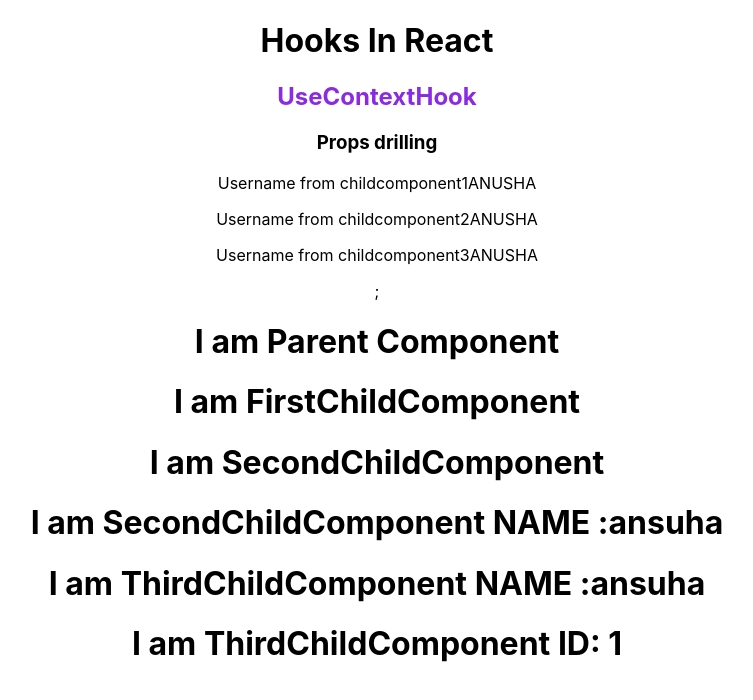
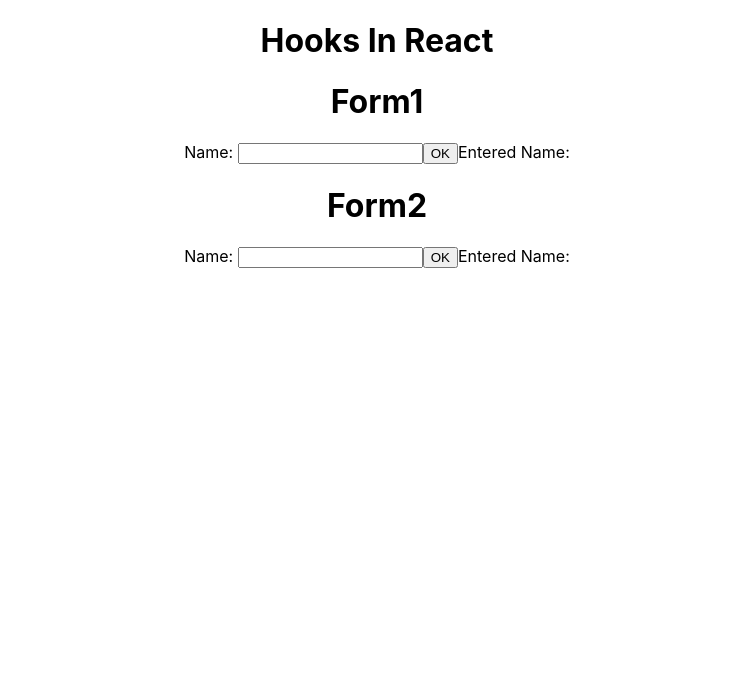
Before and after one commit to anushamutharasi/REDUX, a React (Create React App) app in the folder redux_beginner/: page / in a window 1280 px wide. Shown: the top 700 px of the page, without its empty margins (263-1016 px from the left). Built offline with nearby package versions, Linux system fonts and the light colour scheme.

Commit message:
Custom Hook with example

```diff
--- /dev/null
+++ b/redux_beginner/src/React-Hooks/CustomHooks/Form1.jsx
@@ -0,0 +1,21 @@
+import React ,{ useState}from 'react'
+import useCustomHook from './useCustomHook';
+
+const Form1 = () => {
+
+
+    const [name, submitHandler, namechangeHandler] = useCustomHook();
+
+
+
+  return (
+    <div>
+      <h1>Form1</h1>
+      Name: <input type="text" onChange={(e)=>namechangeHandler(e)} />
+      <button onClick={(e)=>submitHandler(e)}>OK</button>
+      Entered Name:<h3>{name}</h3>
+    </div>
+  );
+}
+
+export default Form1
--- /dev/null
+++ b/redux_beginner/src/React-Hooks/CustomHooks/Form2.jsx
@@ -0,0 +1,16 @@
+import React from 'react';
+import useCustomHook from "./useCustomHook";
+
+const Form2 = () => {
+     const [name, submitHandler, namechangeHandler] = useCustomHook();
+  return (
+    <div>
+      <h1>Form2</h1>
+      Name: <input type="text" onChange={(e) => namechangeHandler(e)} />
+      <button onClick={(e) => submitHandler(e)}>OK</button>
+      Entered Name:<h3>{name}</h3>
+    </div>
+  );
+}
+
+export default Form2
--- /dev/null
+++ b/redux_beginner/src/React-Hooks/CustomHooks/useCustomHook.jsx
@@ -0,0 +1,29 @@
+import React,{useState} from 'react'
+
+const useCustomHook = () => {
+  const [name, setName] = useState();
+
+  const namechangeHandler=(e)=>{
+
+    setName(e.target.value);
+    console.log("name in custom hook",name);
+
+  }
+
+  const submitHandler=(e)=>{
+
+    e.preventDefault();
+   console.log("entered name",name);
+
+
+
+
+  }
+return [name,submitHandler, namechangeHandler]
+
+
+
+
+}
+
+export default useCustomHook
--- a/redux_beginner/src/React-Hooks/ImportHooks.jsx
+++ b/redux_beginner/src/React-Hooks/ImportHooks.jsx
@@ -1,12 +1,20 @@
 import React from 'react'
 import UseContextHook from './UseContextHook/UseContextHook';
+import UseRef from './UseRefHook/UseRef';
+
+import Form1 from './CustomHooks/Form1';
+import Form2 from './CustomHooks/Form2';
 
 const ImportHooks = () => {
   return (
     <div>
 
       <h1>Hooks In React</h1>
-      <UseContextHook/>
+      {/* <UseContextHook/>
+      <UseRef/> */}
+
+      <Form1/>
+      <Form2/>
     </div>
   );
 }
--- a/redux_beginner/src/React-Hooks/UseContextHook/UseContextHook.js
+++ b/redux_beginner/src/React-Hooks/UseContextHook/UseContextHook.js
@@ -4,13 +4,13 @@
 
 //Props Drilling
 const ChildComponet3 = ({ name }) => {
-  return <p>Username from childcomponent3{name}</p>;
+  return <h4>Username from childcomponent3{name}</h4>;
 };
 
 const ChildComponet2 = ({ name }) => {
   return (
     <>
-      <p>Username from childcomponent2{name}</p>
+      <h4>Username from childcomponent2{name}</h4>
       <ChildComponet3 name={name} />
     </>
   );
@@ -20,7 +20,7 @@
   // console.log("Name CC1",name);
   return (
     <>
-      <p>Username from childcomponent1{name}</p>
+      <h4>Username from childcomponent1{name}</h4>
       <ChildComponet2 name={name} />;
     </>
   );
@@ -50,7 +50,7 @@
   const username1 = { name: "ansuha", id: 1 }; //context value
   return (
     <>
-      <h1>I am Parent Component</h1>
+      <h4>I am Parent Component</h4>
       <NameContextObject.Provider value={username1}>
         <FirstChildComponent />
       </NameContextObject.Provider>
@@ -61,7 +61,7 @@
 const FirstChildComponent = () => {
   return (
     <>
-      <h1>I am FirstChildComponent</h1>
+      <h4>I am FirstChildComponent</h4>
       <SecondChildComponent />
     </>
   );
@@ -71,8 +71,8 @@
   const nameObj = useContext(NameContextObject);
   return (
     <>
-      <h1>I am SecondChildComponent</h1>
-      <h1>I am SecondChildComponent NAME :{nameObj.name}</h1>
+      <h4>I am SecondChildComponent</h4>
+      <h4>I am SecondChildComponent NAME :{nameObj.name}</h4>
       <ThirdChildComponent />
     </>
   );
@@ -83,8 +83,8 @@
   const nameObj = useContext(NameContextObject);
   return (
     <>
-      <h1>I am ThirdChildComponent NAME :{nameObj.name}</h1>
-      <h1>I am ThirdChildComponent ID: {nameObj.id}</h1>
+      <h4>I am ThirdChildComponent NAME :{nameObj.name}</h4>
+      <h4>I am ThirdChildComponent ID: {nameObj.id}</h4>
     </>
   );
 };
--- /dev/null
+++ b/redux_beginner/src/React-Hooks/UseRefHook/UseRef.jsx
@@ -0,0 +1,11 @@
+import React from 'react'
+
+const UseRef = () => {
+  return (
+    <div>
+      <h2>UseRef</h2>
+    </div>
+  );
+}
+
+export default UseRef
```
